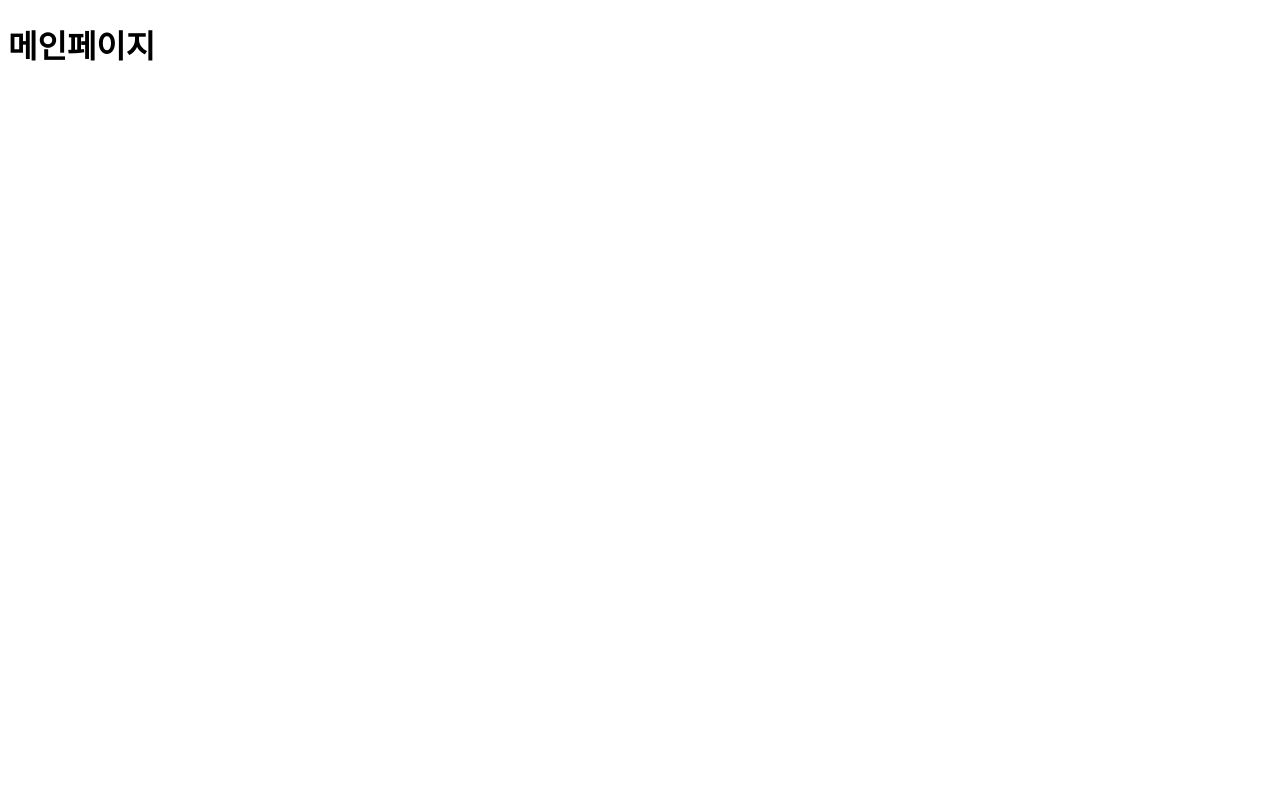
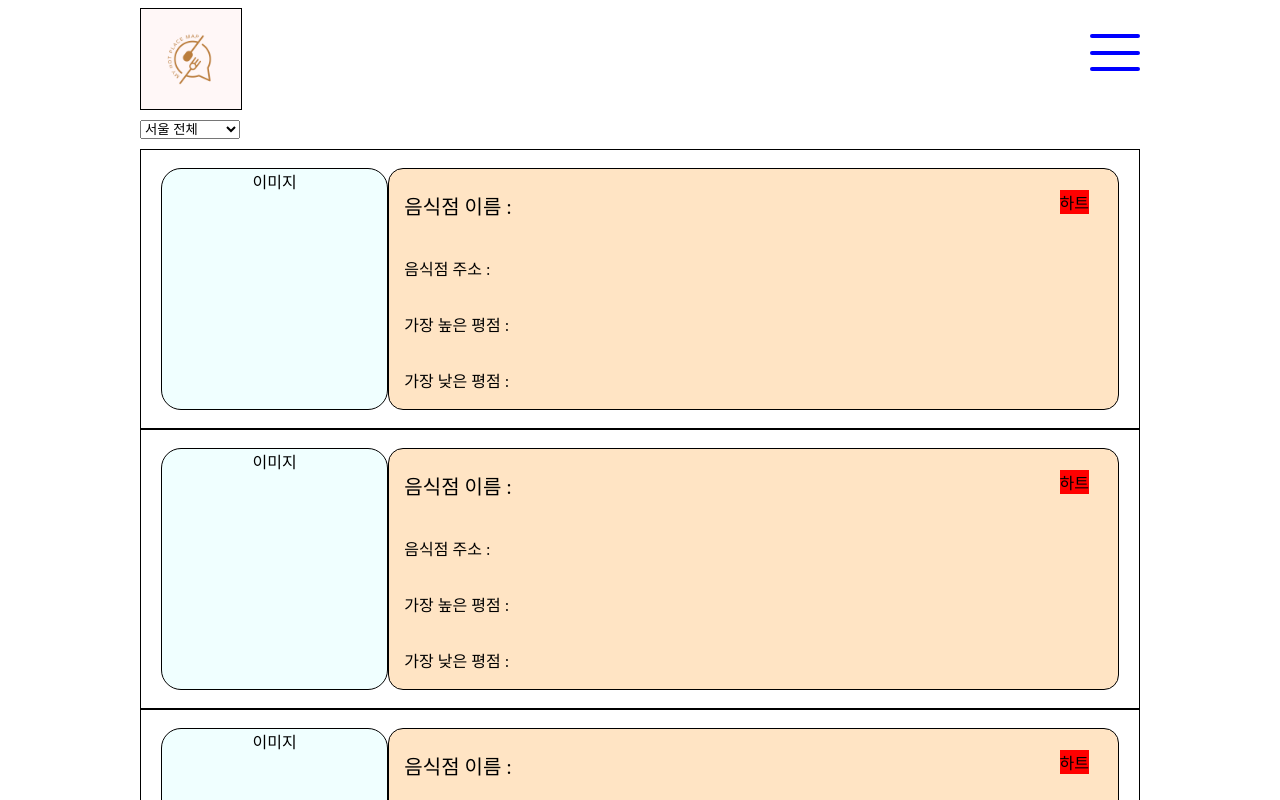
Before and after one commit to ryan9311/project_1, a Next.js app in the folder foodmap/: page /main in a window 1280 px wide. Shown: the top 800 px of the page. Built offline with nearby package versions, Linux system fonts and the light colour scheme.

Commit message:
main 페이지 1차 html / css 작업

```diff
--- a/foodmap/src/components/common/foodCard.js
+++ b/foodmap/src/components/common/foodCard.js
@@ -0,0 +1,68 @@
+import styled from "@emotion/styled";
+
+const FoodCard = () => {
+  return (
+    <>
+      <CardWarp>
+        <FoodImg>이미지</FoodImg>
+        <FoodInfo>
+          <ShopName>음식점 이름 : </ShopName>
+          <ShopInfo>음식점 주소 : </ShopInfo>
+          <ShopInfo>가장 높은 평점 : </ShopInfo>
+          <ShopInfo>가장 낮은 평점 : </ShopInfo>
+        </FoodInfo>
+        <MyListIcn>하트</MyListIcn>
+      </CardWarp>
+    </>
+  );
+};
+
+export default FoodCard;
+
+export const CardWarp = styled.div`
+  position: relative;
+  border: 1px solid black;
+  box-sizing: border-box;
+  margin: 0 auto;
+  display: flex;
+  align-items: center;
+  padding: 20px;
+  width: 1000px;
+  height: 280px;
+`;
+
+export const FoodImg = styled.div`
+  height: 240px;
+  width: 240px;
+  text-align: center;
+  border: 1px solid black;
+  border-radius: 20px;
+  background-color: azure;
+`;
+
+export const FoodInfo = styled.div`
+  display: flex;
+  flex-direction: column;
+  justify-content: center;
+  width: 760px;
+  padding-left: 15px;
+  border: 1px solid black;
+  height: 240px;
+  border-radius: 15px;
+  background-color: bisque;
+`;
+
+export const ShopName = styled.p`
+  font-size: 20px;
+`;
+
+export const ShopInfo = styled.p`
+  font-size: 1em;
+`;
+
+export const MyListIcn = styled.div`
+  position: absolute;
+  right: 50px;
+  top: 40px;
+  background-color: red;
+`;
--- /dev/null
+++ b/foodmap/src/components/common/header_nav.js
@@ -0,0 +1,49 @@
+import styled from "@emotion/styled";
+
+const HeaderNav = () => {
+  return (
+    <>
+      <Header>
+        <MiniLogo></MiniLogo>
+        <HamNav>
+          <HamNavSpan></HamNavSpan>
+          <HamNavSpan></HamNavSpan>
+          <HamNavSpan></HamNavSpan>
+        </HamNav>
+      </Header>
+    </>
+  );
+};
+
+export default HeaderNav;
+
+export const Header = styled.div`
+  width: 1000px;
+  display: flex;
+  justify-content: space-between;
+  align-items: center;
+`;
+
+export const MiniLogo = styled.div`
+  border: 1px solid black;
+  width: 100px;
+  height: 100px;
+  background-image: url(/Logo.png);
+  background-size: cover;
+  background-position: center;
+`;
+
+export const HamNav = styled.a`
+  display: flex;
+  flex-direction: row;
+  flex-wrap: wrap;
+  width: 50px;
+  height: 50px;
+`;
+
+export const HamNavSpan = styled.span`
+  height: 4px;
+  background-color: blue;
+  width: 100%;
+  border-radius: 10px;
+`;
--- a/foodmap/src/pages/main/index.js
+++ b/foodmap/src/pages/main/index.js
@@ -1,9 +1,45 @@
+import FoodCard from "@/components/common/foodCard";
+import HeaderNav from "@/components/common/header_nav";
+import styled from "@emotion/styled";
+
 const mainPage = () => {
   return (
-    <>
-      <h1>메인페이지</h1>
-    </>
+    <Container>
+      <HeaderNav></HeaderNav>
+      <AreaList>
+        <option>서울 전체</option>
+        <option>서울 강남</option>
+        <option>서울 서초</option>
+        <option>서울 관악</option>
+        <option>서울 홍대</option>
+        <option>서울 이대</option>
+      </AreaList>
+      <FoodCard></FoodCard>
+      <FoodCard></FoodCard>
+      <FoodCard></FoodCard>
+      <MyInfoBtn>내 맛집</MyInfoBtn>
+    </Container>
   );
 };
 
 export default mainPage;
+
+export const Container = styled.div`
+  display: flex;
+  flex-direction: column;
+  justify-content: center;
+  width: 1000px;
+  margin: 0 auto;
+  box-sizing: border-box;
+`;
+
+export const AreaList = styled.select`
+  margin: 10px 0;
+  width: 100px;
+`;
+
+export const MyInfoBtn = styled.button`
+  width: 1000px;
+  height: 50px;
+  margin: 10px 0;
+`;
```
Also changed, not shown: foodmap/src/components/common/header.js (deleted, +0 -9 lines).
